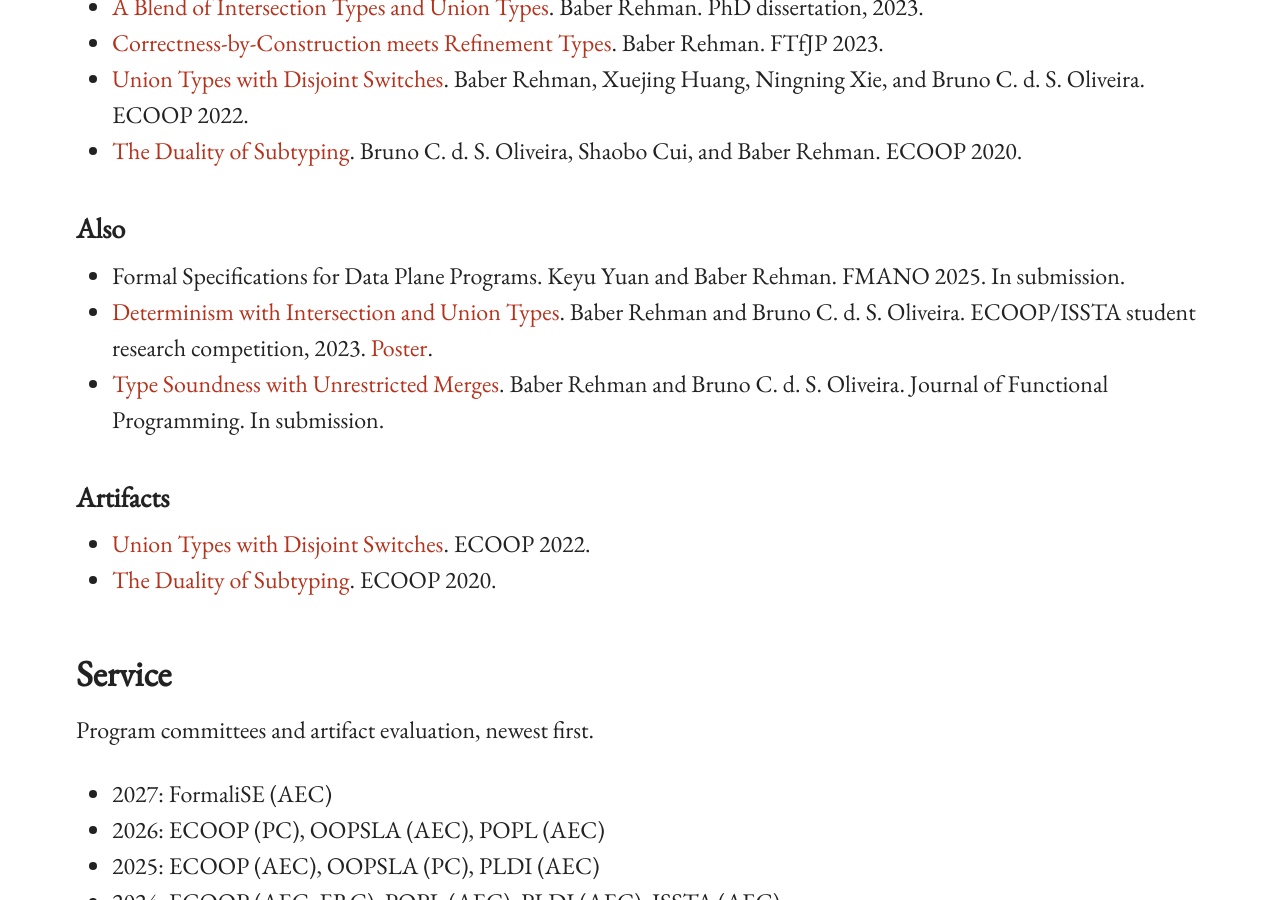
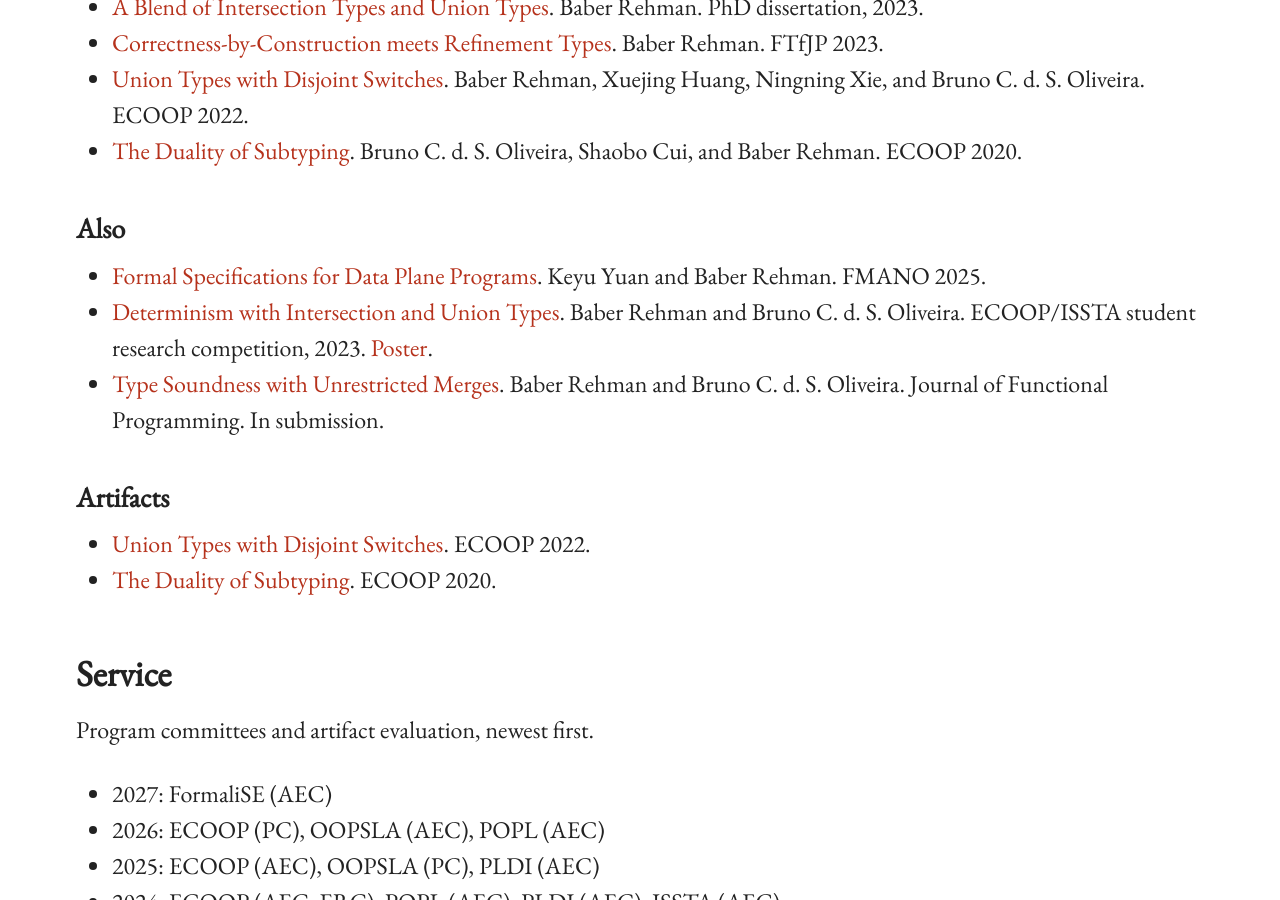
Before and after one commit to baberrehman/baberrehman.github.io, a Jekyll site: the page built from index.md, in a window 1280 px wide and 900 px high, scrolled down 1492 px. Built offline with Jekyll 4.4.1, drawn with Linux system fonts in a browser that asks for light colours.

Commit message:
update publications

```diff
--- a/index.md
+++ b/index.md
@@ -39,7 +39,7 @@ Before that, a BS in Computer Science from PUCIT, University of the Punjab (2011
 
 ### Also
 
-* Formal Specifications for Data Plane Programs. Keyu Yuan and Baber Rehman. FMANO 2025. In submission.
+* [Formal Specifications for Data Plane Programs](files/formal_specs_fmano2024.pdf). Keyu Yuan and Baber Rehman. FMANO 2025.
 * [Determinism with Intersection and Union Types](files/paper_src_ecoop2023.pdf). Baber Rehman and Bruno C. d. S. Oliveira. ECOOP/ISSTA student research competition, 2023. [Poster](files/poster_src_ecoop2023.pdf).
 * [Type Soundness with Unrestricted Merges](files/jfp_23.pdf). Baber Rehman and Bruno C. d. S. Oliveira. Journal of Functional Programming. In submission.
 
```
Also changed, not shown: 1 other file.
